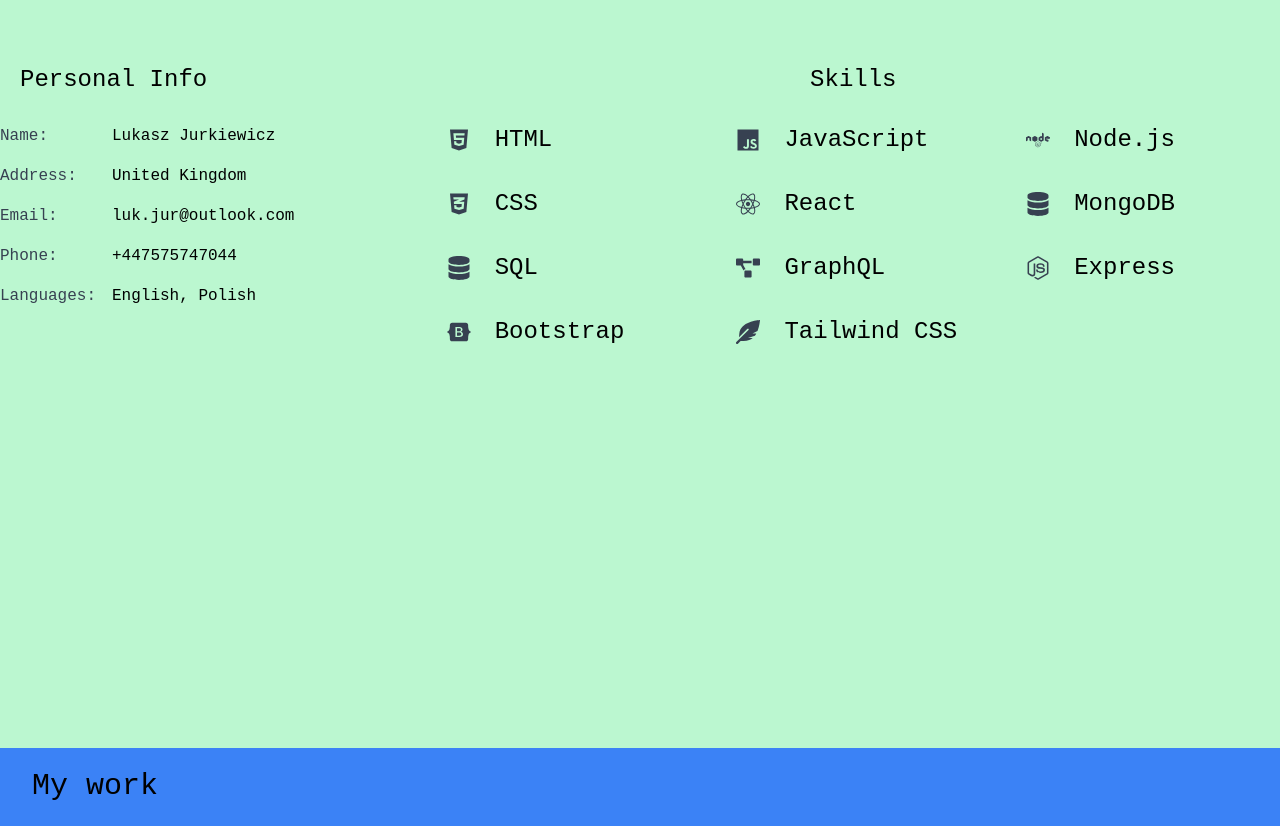
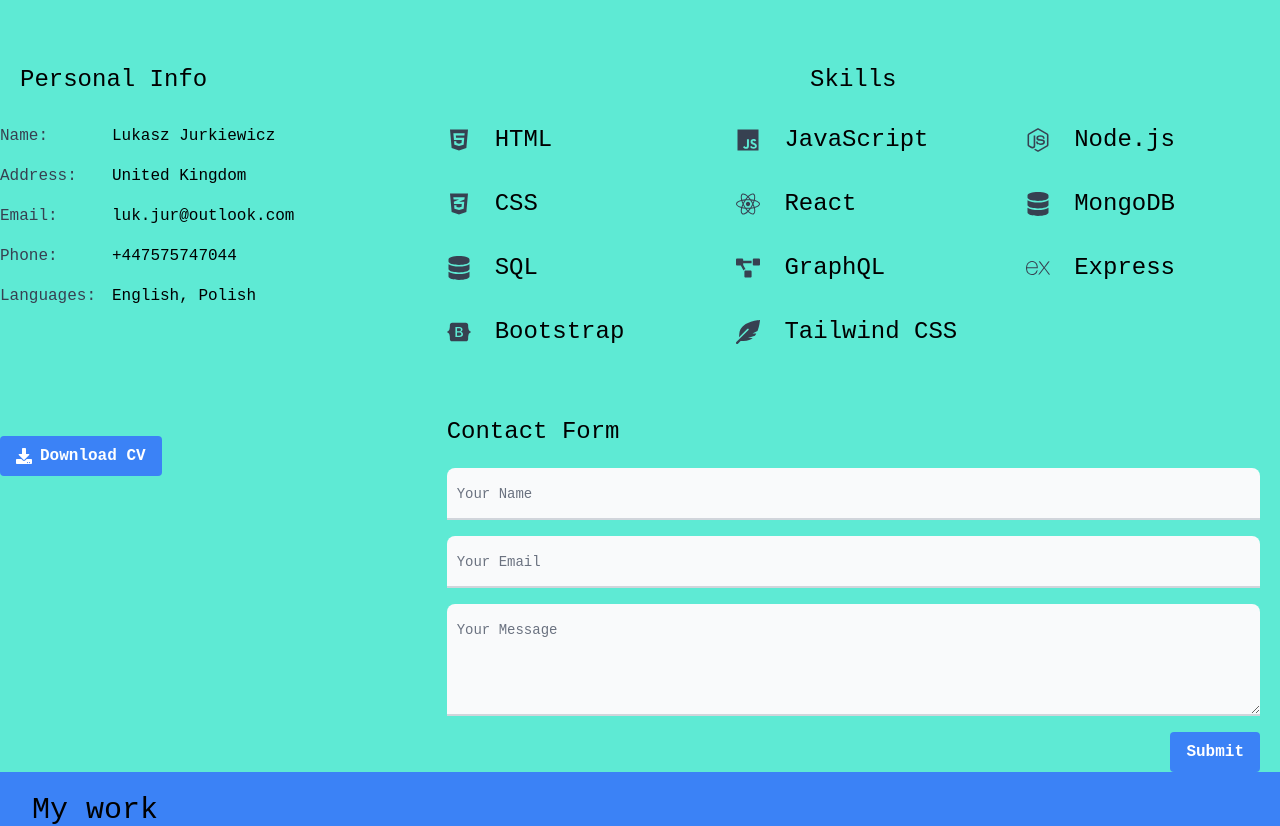
Before and after one commit to Abstynent/Abstynent, a React (Create React App) app: page / in a window 1280 px wide. Shown: the part 1180-2006 px from the top of the page. Built offline with nearby package versions, Linux system fonts and the light colour scheme.

Commit message:
added form and form handler logic

```diff
--- a/src/components/ContactComponent/index.js
+++ b/src/components/ContactComponent/index.js
@@ -1,8 +1,7 @@
-import React from "react";
+import React, { useState } from "react";
 import {
   FaHtml5,
   FaJs,
-  FaNode,
   FaCss3Alt,
   FaReact,
   FaDatabase,
@@ -10,27 +9,93 @@
   FaNodeJs,
   FaBootstrap,
   FaFeatherAlt,
+  FaDownload,
 } from "react-icons/fa";
+import { SiExpress } from "react-icons/si";
 
 const skillsData = [
   { name: "HTML", icon: FaHtml5 },
   { name: "JavaScript", icon: FaJs },
-  { name: "Node.js", icon: FaNode },
+  { name: "Node.js", icon: FaNodeJs },
   { name: "CSS", icon: FaCss3Alt },
   { name: "React", icon: FaReact },
   { name: "MongoDB", icon: FaDatabase },
   { name: "SQL", icon: FaDatabase },
   { name: "GraphQL", icon: FaProjectDiagram },
-  { name: "Express", icon: FaNodeJs },
+  { name: "Express", icon: SiExpress },
   { name: "Bootstrap", icon: FaBootstrap },
   { name: "Tailwind CSS", icon: FaFeatherAlt },
 ];
 
 const ContactComponent = () => {
+  const [formData, setFormData] = useState({
+    name: "",
+    email: "",
+    message: "",
+  });
+
+  const [formErrors, setFormErrors] = useState({
+    name: "",
+    email: "",
+    message: "",
+  });
+
+  const handleInputChange = (e) => {
+    const { name, value } = e.target;
+    setFormData((prevData) => ({ ...prevData, [name]: value }));
+  };
+
+  const validateForm = () => {
+    let errors = {};
+    let isValid = true;
+
+    if (!formData.name.trim()) {
+      errors.name = "Name is required";
+      isValid = false;
+    }
+
+    if (!formData.email.trim()) {
+      errors.email = "Email is required";
+      isValid = false;
+    } else if (!/\S+@\S+\.\S+/.test(formData.email)) {
+      errors.email = "Invalid email address";
+      isValid = false;
+    }
+
+    if (!formData.message.trim()) {
+      errors.message = "Message is required";
+      isValid = false;
+    }
+
+    setFormErrors(errors);
+    return isValid;
+  };
+
+  const handleSubmit = (e) => {
+    e.preventDefault();
+
+    if (validateForm()) {
+      // form submit logic goes here
+      console.log("Form data:", formData);
+    }
+
+    // clear state
+    setFormData({
+      name: "",
+      email: "",
+      message: "",
+    });
+    setFormErrors({
+      name: "",
+      email: "",
+      message: "",
+    });
+  };
   return (
-    <section className="bg-green-200 min-h-screen">
+    <section className="bg-teal-300 min-h-screen">
       <h3 className="text-3xl py-2 px-5 lg:px-8 lg:pt-5">About Me</h3>
       <div className="container mx-auto mt-8 md:flex md:flex-wrap">
+        {/* Personal Info */}
         <div className="w-full md:w-1/3 pr-4">
           <h4 className="text-2xl py-5 px-5">Personal Info</h4>
           <ul className="leading-10">
@@ -56,11 +121,18 @@
             </li>
           </ul>
         </div>
+
+        {/* Skills */}
         <div className="w-full md:w-2/3 mt-4 md:mt-0">
-          <h4 className="text-center text-2xl py-5 px-5">Skills</h4>
+          <h4 className="text-left text-2xl py-5 px-5 lg:text-center">
+            Skills
+          </h4>
           <ul className="grid md:grid-cols-2 lg:grid-cols-3 gap-4 mb-10">
             {skillsData.map((skill) => (
-              <li key={skill.name} className="text-2xl flex items-center gap-4 py-2 px-5">
+              <li
+                key={skill.name}
+                className="text-2xl flex items-center gap-4 py-2 px-5"
+              >
                 {React.createElement(skill.icon, {
                   className: "mr-2 text-gray-700",
                 })}
@@ -69,6 +141,89 @@
             ))}
           </ul>
         </div>
+
+        {/* Download Resume Button */}
+        <div className="w-full md:w-1/3 pr-4">
+          <h4 className="text-2xl py-5 px-5"></h4>
+          <button
+            className="bg-blue-500 hover:bg-blue-700 text-white font-bold py-2 px-4 rounded focus:outline-none focus:shadow-outline flex items-center"
+            onClick={() => {
+              // download button logic
+            }}
+          >
+            <FaDownload className="mr-2" />
+            <span>Download CV</span>
+          </button>
+        </div>
+
+        {/* Contact Form */}
+        <div className="w-full md:w-2/3 mt-4 md:mt-0">
+          <h4 className="text-2xl py-5 px-5">Contact Form</h4>
+          <form className="px-5" onSubmit={handleSubmit}>
+            <div className="mb-4 relative">
+              <input
+                type="text"
+                id="name"
+                name="name"
+                className="block rounded-t-lg px-2.5 pb-2.5 pt-5 w-full text-sm text-gray-900 bg-gray-50 border-0 border-b-2 border-gray-300 appearance-none focus:outline-none focus:ring-0 peer"
+                placeholder=" "
+                value={formData.name}
+                onChange={handleInputChange}
+                required
+              />
+              <label
+                htmlFor="name"
+                className="absolute text-sm text-gray-500 dark:text-gray-400 duration-300 transform -translate-y-4 scale-75 top-4 z-10 origin-[0] left-2.5 peer-placeholder-shown:scale-100 peer-placeholder-shown:translate-y-0 peer-focus:scale-75 peer-focus:-translate-y-4"
+              >
+                Your Name
+              </label>
+            </div>
+            <div className="mb-4 relative">
+              <input
+                type="email"
+                id="email"
+                name="email"
+                className="block rounded-t-lg px-2.5 pb-2.5 pt-5 w-full text-sm text-gray-900 bg-gray-50 border-0 border-b-2 border-gray-300 appearance-none focus:outline-none focus:ring-0 peer"
+                placeholder=" "
+                value={formData.email}
+                onChange={handleInputChange}
+                required
+              />
+              <label
+                htmlFor="email"
+                className="absolute text-sm text-gray-500 dark:text-gray-400 duration-300 transform -translate-y-4 scale-75 top-4 z-10 origin-[0] left-2.5 peer-placeholder-shown:scale-100 peer-placeholder-shown:translate-y-0 peer-focus:scale-75 peer-focus:-translate-y-4"
+              >
+                Your Email
+              </label>
+            </div>
+            <div className="mb-4 relative">
+              <textarea
+                id="message"
+                name="message"
+                rows="4"
+                className="block rounded-t-lg px-2.5 pb-2.5 pt-5 w-full text-sm text-gray-900 bg-gray-50 border-0 border-b-2 border-gray-300 appearance-none focus:outline-none focus:ring-0 peer"
+                placeholder=" "
+                value={formData.me}
+                onChange={handleInputChange}
+                required
+              ></textarea>
+              <label
+                htmlFor="message"
+                className="absolute text-sm text-gray-500 dark:text-gray-400 duration-300 transform -translate-y-4 scale-75 top-4 z-10 origin-[0] left-2.5 peer-placeholder-shown:scale-100 peer-placeholder-shown:translate-y-0 peer-focus:scale-75 peer-focus:-translate-y-4"
+              >
+                Your Message
+              </label>
+            </div>
+            <div className="flex items-center justify-end">
+              <button
+                type="submit"
+                className="bg-blue-500 hover:bg-blue-700 text-white font-bold py-2 px-4 rounded focus:outline-none focus:shadow-outline"
+              >
+                Submit
+              </button>
+            </div>
+          </form>
+        </div>
       </div>
     </section>
   );
```
